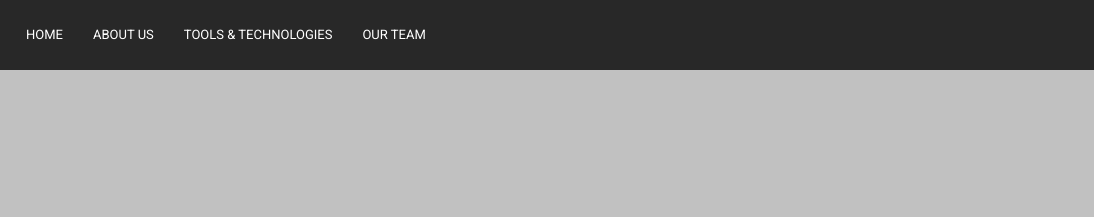
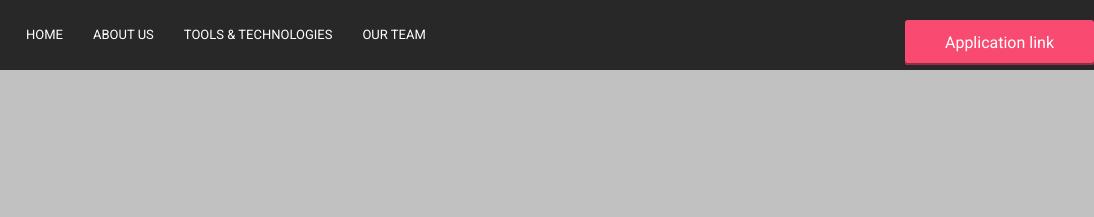
Before and after one commit to Pawan96/park-easy-landingpage, a website: page public/index.html in a window 1280 px wide. Shown: the top 217 px of the page, 186-1280 px from the left. Drawn offline with nearby package versions, Linux system fonts and the light colour scheme; a script that the page names is missing.

Commit message:
added link for application

```diff
--- a/public/css/style.css
+++ b/public/css/style.css
@@ -96,7 +96,7 @@ Version: 1.0
      border-radius: 3px;
      box-shadow: 0 -2px 0 0 #952d44 inset;
      color: #fff;
-     float: left;
+     float: right;
      font-size: 16px;
      margin-top: 20px;
      padding: 10px 40px;
--- a/public/index.html
+++ b/public/index.html
@@ -80,6 +80,7 @@
                         <a class="nav-link" href="#team-section">Our Team</a>
                     </li>
                 </ul>
+                <a href="https://park-easy-web.mybluemix.net/" class="page-scroll ank animated fadeInUpBig">Application link</a>
             </div>
         </nav>
 <body>
```
